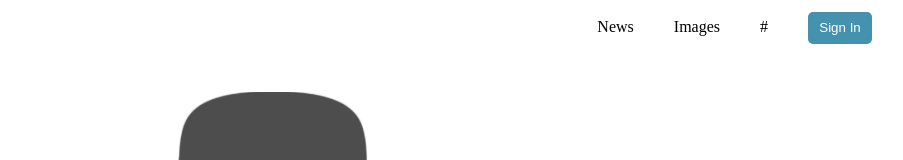
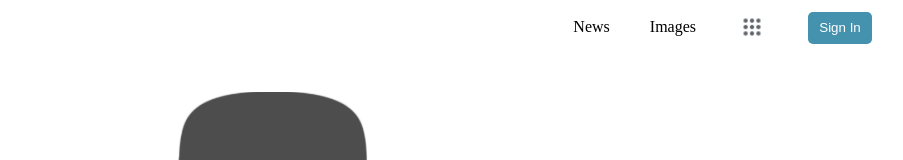
Before and after one commit to mich1991/AngularMonocle, an Angular app: page / in a window 1280 px wide. Shown: the top 160 px of the page, without its empty margins (368-1271 px from the left). Built offline with nearby package versions, Linux system fonts and the light colour scheme.

Commit message:
changed logo , navigation into separated component

```diff
--- a/src/app/navigation/navigation.component.html
+++ b/src/app/navigation/navigation.component.html
@@ -1,8 +1,8 @@
 <nav>
     <ul>
-        <li><a routerLink='news'>News</a></li>
-        <li><a routerLink='images'>Images</a></li>
-        <li>#</li>
+        <li><a routerLink='news' routerLinkActive='active'>News</a></li>
+        <li><a routerLink='images' routerLinkActive='active'>Images</a></li>
+        <li><img src="./../../assets/image2.png" alt=""></li>
         <li><button>Sign In</button></li>
     </ul>
 </nav>
--- a/src/app/navigation/navigation.component.scss
+++ b/src/app/navigation/navigation.component.scss
@@ -12,12 +12,13 @@ nav{
         & li {
             margin-right: 2.5rem;
             line-height: 2rem;
-            &:hover{
-                text-decoration: 1px underline black;
-            }
+
             & a{
                 text-decoration: none;
                 color: #000;
+                &:hover{
+                    text-decoration: 1px underline black;
+                }
 
             }
             & button{
@@ -33,3 +34,21 @@ nav{
         }
     }
 }
+.active {
+    color: $primary !important;
+    &:hover{
+        text-decoration: none !important;
+        cursor: default;
+    }
+
+}
+img{
+    width: 2rem;
+    height: 2rem;
+    cursor: pointer;
+    &:hover{
+        border-radius: 50%;
+        background-color: $accent2;
+        @include hoverEffect;
+    }
+}
```
Also changed, not shown: src/assets/image2.png (added).
